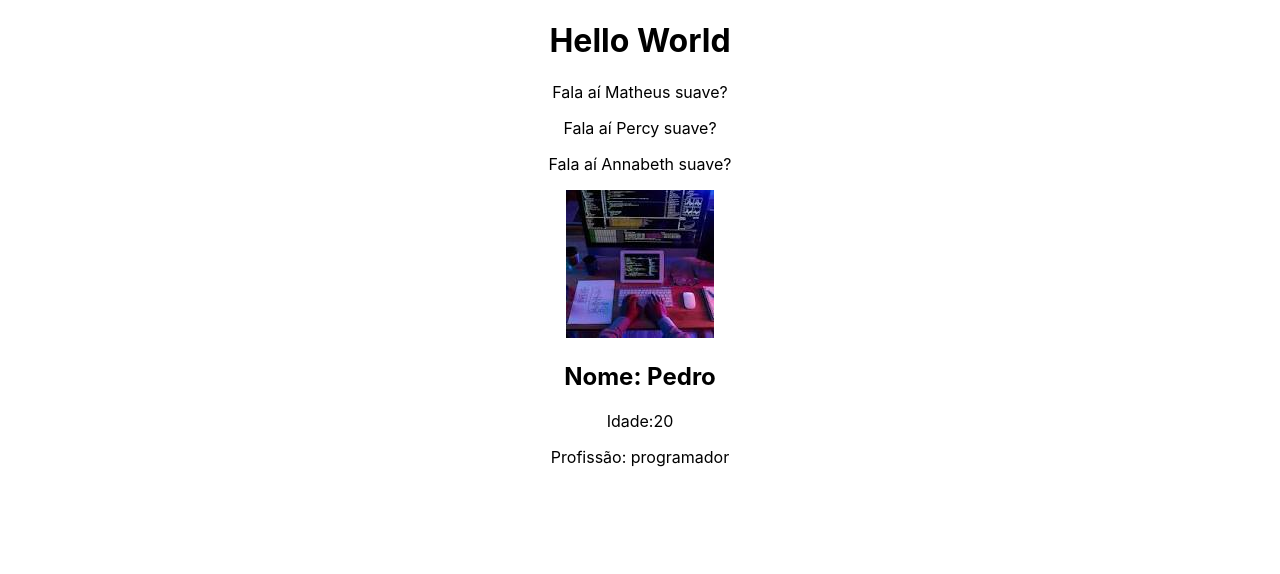
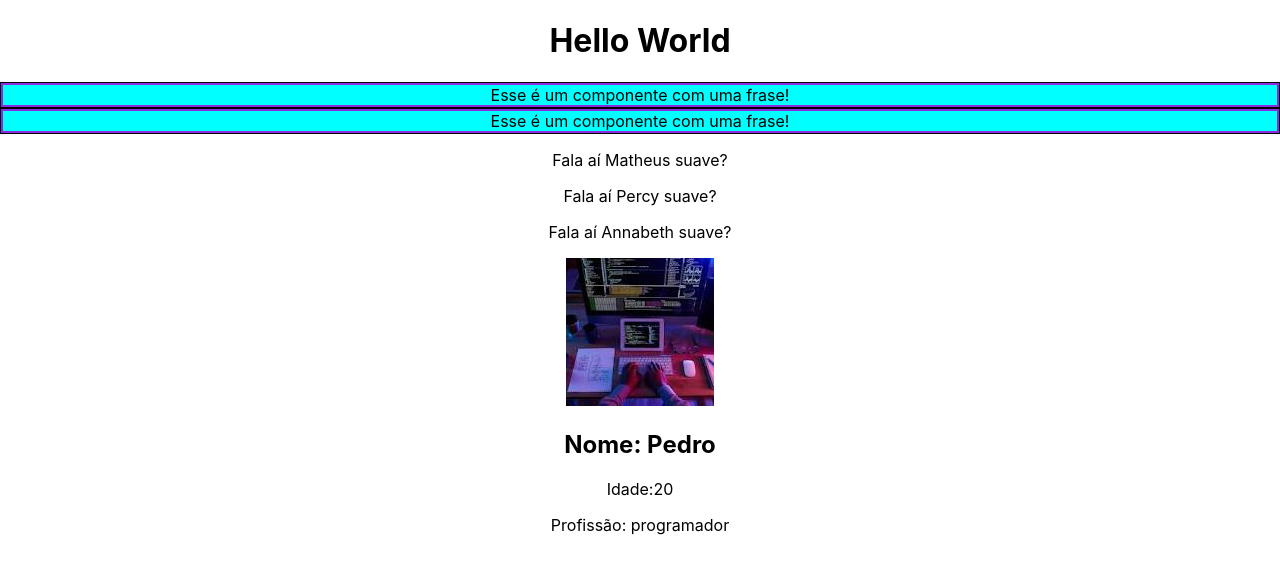
Before and after one commit to DouglsGomes/Curso-React, a React (Create React App) app in the folder meu-projeto/: page / in a window 1280 px wide. Shown: the top 574 px of the page. Built offline with nearby package versions, Linux system fonts and the light colour scheme.

Commit message:
Aula 6 confere

```diff
--- a/meu-projeto/src/components/Frase.js
+++ b/meu-projeto/src/components/Frase.js
@@ -1,7 +1,9 @@
+import styles from './Frase.module.css'
+
 function Frase () {
     return (
-        <div>
-            <p>Esse é um componente com uma frase!</p>
+        <div className={styles.fraseContainer}>
+            <p className={styles.fraseContent}>Esse é um componente com uma frase!</p>
         </div>
     )
 }
--- /dev/null
+++ b/meu-projeto/src/components/Frase.module.css
@@ -0,0 +1,10 @@
+.fraseContainer{
+    background-color: blueviolet;
+    border: 1px solid black;
+}
+
+.fraseContent{
+    color: black;
+    background-color: aqua;
+    margin: 2px;
+}
```
Also changed, not shown: meu-projeto/src/App.js.
